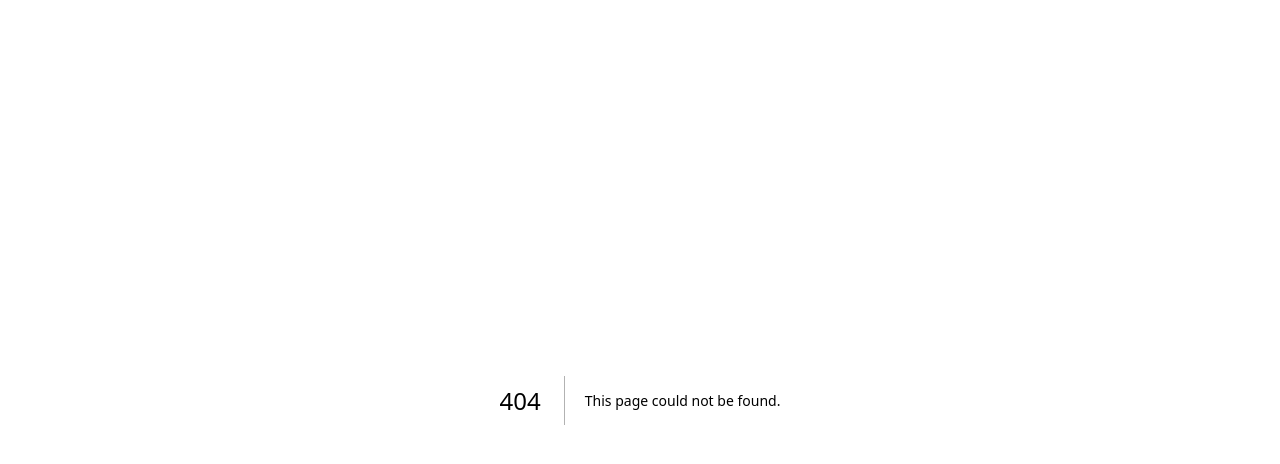
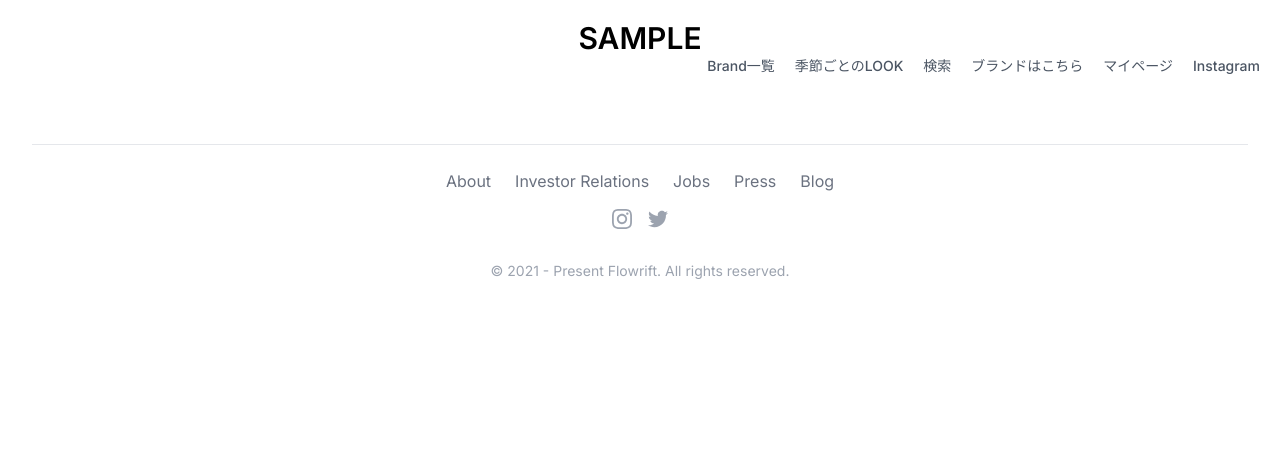
Before and after one commit to Yoshiki217/tyuuyagyakutenseikatu, a Next.js app in the folder 2420/: page /test in a window 1280 px wide. Before the commit this address had no page. Shown: the top 464 px of the page. Built offline with nearby package versions, Linux system fonts and the light colour scheme.

Commit message:
add/footer.tsx,header.tsx layout.tsxで設定

```diff
--- a/2420/package.json
+++ b/2420/package.json
@@ -9,6 +9,7 @@
     "lint": "next lint"
   },
   "dependencies": {
+    "@next/font": "^13.4.4",
     "@types/node": "20.1.3",
     "@types/react": "18.2.6",
     "@types/react-dom": "18.2.4",
@@ -21,5 +22,10 @@
     "react-dom": "18.2.0",
     "tailwindcss": "3.3.2",
     "typescript": "5.0.4"
+  },
+  "devDependencies": {
+    "autoprefixer": "^10.4.14",
+    "postcss": "^8.4.24",
+    "tailwindcss": "^3.3.2"
   }
 }
--- /dev/null
+++ b/2420/src/app/footer.tsx
@@ -0,0 +1,41 @@
+import Link from 'next/link';
+
+const footer = () => {
+  return (
+    <div className="bg-white pt-4 sm:pt-10 lg:pt-12">
+  <footer className="mx-auto max-w-screen-2xl px-4 md:px-8">
+    <div className="flex flex-col items-center border-t pt-6">
+      {/* <!-- nav - start --> */}
+      <nav className="mb-4 flex flex-wrap justify-center gap-x-4 gap-y-2 md:justify-start md:gap-6">
+        <a href="#" className="text-gray-500 transition duration-100 hover:text-indigo-500 active:text-indigo-600">About</a>
+        <a href="#" className="text-gray-500 transition duration-100 hover:text-indigo-500 active:text-indigo-600">Investor Relations</a>
+        <a href="#" className="text-gray-500 transition duration-100 hover:text-indigo-500 active:text-indigo-600">Jobs</a>
+        <a href="#" className="text-gray-500 transition duration-100 hover:text-indigo-500 active:text-indigo-600">Press</a>
+        <a href="#" className="text-gray-500 transition duration-100 hover:text-indigo-500 active:text-indigo-600">Blog</a>
+      </nav>
+      {/* <!-- nav - end --> */}
+
+      {/* <!-- social - start --> */}
+      <div className="flex gap-4">
+        <a href="#" target="_blank" className="text-gray-400 transition duration-100 hover:text-gray-500 active:text-gray-600">
+          <svg className="h-5 w-5" width="24" height="24" viewBox="0 0 24 24" fill="currentColor" xmlns="http://www.w3.org/2000/svg">
+            <path d="M12 2.163c3.204 0 3.584.012 4.85.07 3.252.148 4.771 1.691 4.919 4.919.058 1.265.069 1.645.069 4.849 0 3.205-.012 3.584-.069 4.849-.149 3.225-1.664 4.771-4.919 4.919-1.266.058-1.644.07-4.85.07-3.204 0-3.584-.012-4.849-.07-3.26-.149-4.771-1.699-4.919-4.92-.058-1.265-.07-1.644-.07-4.849 0-3.204.013-3.583.07-4.849.149-3.227 1.664-4.771 4.919-4.919 1.266-.057 1.645-.069 4.849-.069zm0-2.163c-3.259 0-3.667.014-4.947.072-4.358.2-6.78 2.618-6.98 6.98-.059 1.281-.073 1.689-.073 4.948 0 3.259.014 3.668.072 4.948.2 4.358 2.618 6.78 6.98 6.98 1.281.058 1.689.072 4.948.072 3.259 0 3.668-.014 4.948-.072 4.354-.2 6.782-2.618 6.979-6.98.059-1.28.073-1.689.073-4.948 0-3.259-.014-3.667-.072-4.947-.196-4.354-2.617-6.78-6.979-6.98-1.281-.059-1.69-.073-4.949-.073zm0 5.838c-3.403 0-6.162 2.759-6.162 6.162s2.759 6.163 6.162 6.163 6.162-2.759 6.162-6.163c0-3.403-2.759-6.162-6.162-6.162zm0 10.162c-2.209 0-4-1.79-4-4 0-2.209 1.791-4 4-4s4 1.791 4 4c0 2.21-1.791 4-4 4zm6.406-11.845c-.796 0-1.441.645-1.441 1.44s.645 1.44 1.441 1.44c.795 0 1.439-.645 1.439-1.44s-.644-1.44-1.439-1.44z" />
+          </svg>
+        </a>
+
+        <a href="#" target="_blank" className="text-gray-400 transition duration-100 hover:text-gray-500 active:text-gray-600">
+          <svg className="h-5 w-5" width="24" height="24" viewBox="0 0 24 24" fill="currentColor" xmlns="http:  //www.w3.org/2000/svg">
+            <path d="M24 4.557c-.883.392-1.832.656-2.828.775 1.017-.609 1.798-1.574 2.165-2.724-.951.564-2.005.974-3.127 1.195-.897-.957-2.178-1.555-3.594-1.555-3.179 0-5.515 2.966-4.797 6.045-4.091-.205-7.719-2.165-10.148-5.144-1.29 2.213-.669 5.108 1.523 6.574-.806-.026-1.566-.247-2.229-.616-.054 2.281 1.581 4.415 3.949 4.89-.693.188-1.452.232-2.224.084.626 1.956 2.444 3.379 4.6 3.419-2.07 1.623-4.678 2.348-7.29 2.04 2.179 1.397 4.768 2.212 7.548 2.212 9.142 0 14.307-7.721 13.995-14.646.962-.695 1.797-1.562 2.457-2.549z" />
+          </svg>
+        </a>
+      </div>
+      {/* <!-- social - end --> */}
+    </div>
+
+    <div className="py-8 text-center text-sm text-gray-400">© 2021 - Present Flowrift. All rights reserved.</div>
+  </footer>
+</div>
+  );
+};
+
+export default footer;
--- /dev/null
+++ b/2420/src/app/header.tsx
@@ -0,0 +1,24 @@
+import Link from 'next/link';
+
+const header = () => {
+  return (
+    <header className="z-50 w-full bg-white text-sm py-5 dark:bg-gray-800">
+        <div className='flex flex-wrap justify-center'>
+            <div className="flex items-center justify-between">
+                <a className="flex-none text-3xl font-semibold dark:text-white" href="#">SAMPLE</a>
+            </div>
+        </div>
+        <div className="flex flex-row items-end gap-5 mt-5 justify-end px-5 sm:mt-0 sm:pl-5">
+            <a className="justify-end font-medium text-gray-600 hover:text-gray-400 dark:text-gray-400 dark:hover:text-gray-500" href="#">Brand一覧</a>
+            <a className="justify-end font-medium text-gray-600 hover:text-gray-400 dark:text-gray-400 dark:hover:text-gray-500" href="#">季節ごとのLOOK</a>
+            <a className="justify-end font-medium text-gray-600 hover:text-gray-400 dark:text-gray-400 dark:hover:text-gray-500" href="#">検索</a>
+            <a className="justify-end font-medium text-gray-600 hover:text-gray-400 dark:text-gray-400 dark:hover:text-gray-500" href="#">ブランドはこちら</a>
+            <a className="justify-end font-medium text-gray-600 hover:text-gray-400 dark:text-gray-400 dark:hover:text-gray-500" href="#">マイページ</a>
+            <a className="justify-end font-medium text-gray-600 hover:text-gray-400 dark:text-gray-400 dark:hover:text-gray-500" href="#">Instagram</a>
+
+        </div>
+    </header>
+  );
+};
+
+export default header;
--- a/2420/src/app/layout.tsx
+++ b/2420/src/app/layout.tsx
@@ -1,5 +1,8 @@
 import './globals.css'
+import 'tailwindcss/tailwind.css'
 import { Inter } from 'next/font/google'
+import Header from './header';
+import Footer from './footer';
 
 const inter = Inter({ subsets: ['latin'] })
 
@@ -14,8 +17,12 @@ export default function RootLayout({
   children: React.ReactNode
 }) {
   return (
-    <html lang="en">
-      <body className={inter.className}>{children}</body>
+    <html lang="en" className='bg-white'>
+      <body className={inter.className}>
+        <Header />
+        {children}
+        <Footer />
+      </body>
     </html>
   )
 }
--- /dev/null
+++ b/2420/src/app/test/page.tsx
@@ -0,0 +1,9 @@
+import { Inter } from '@next/font/google'
+const inter = Inter({ subsets: ['latin'] })
+export default function Test() {
+  return (
+    <>
+
+    </>
+  )
+}
--- a/2420/tailwind.config.js
+++ b/2420/tailwind.config.js
@@ -1,17 +1,13 @@
 /** @type {import('tailwindcss').Config} */
 module.exports = {
   content: [
-    './src/pages/**/*.{js,ts,jsx,tsx,mdx}',
-    './src/components/**/*.{js,ts,jsx,tsx,mdx}',
     './src/app/**/*.{js,ts,jsx,tsx,mdx}',
   ],
+  mode : 'jit',
+  purge: ['./src/app/**/*.{js,ts,jsx,tsx}'],
   theme: {
     extend: {
-      backgroundImage: {
-        'gradient-radial': 'radial-gradient(var(--tw-gradient-stops))',
-        'gradient-conic':
-          'conic-gradient(from 180deg at 50% 50%, var(--tw-gradient-stops))',
-      },
+      backgroundImage: {},
     },
   },
   plugins: [],
```
Also changed, not shown: 1 other file (tests, documents, lock files or other folders).
